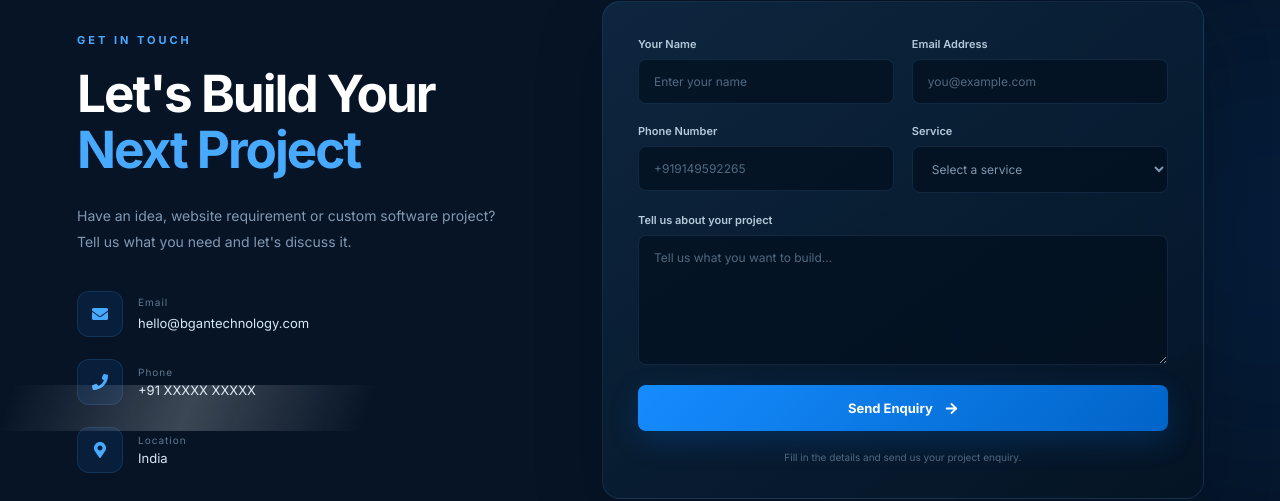
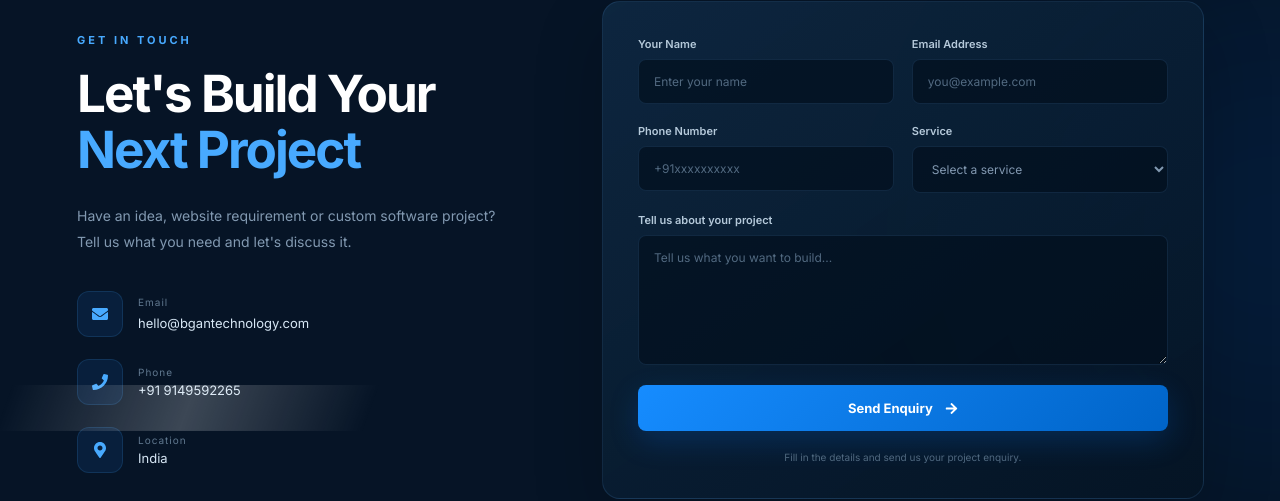
Before and after one commit to daraftab32-cyber/bgantechnology, a React (Vite) app: page / in a window 1280 px wide. Shown: the part 7159-7660 px from the top of the page. Built offline with nearby package versions, Linux system fonts and the light colour scheme.

Commit message:
contact.jsx update

```diff
--- a/src/components/Contact.jsx
+++ b/src/components/Contact.jsx
@@ -212,7 +212,7 @@ function Contact() {
                 </span>
 
                 <p>
-                  +91 XXXXX XXXXX
+                  +91 9149592265
                 </p>
 
               </div>
@@ -314,7 +314,7 @@ function Contact() {
                 <input
                   type="tel"
                   name="phone"
-                  placeholder="+919149592265"
+                  placeholder="+91xxxxxxxxxx"
                   value={form.phone}
                   onChange={handleChange}
                 />
```
